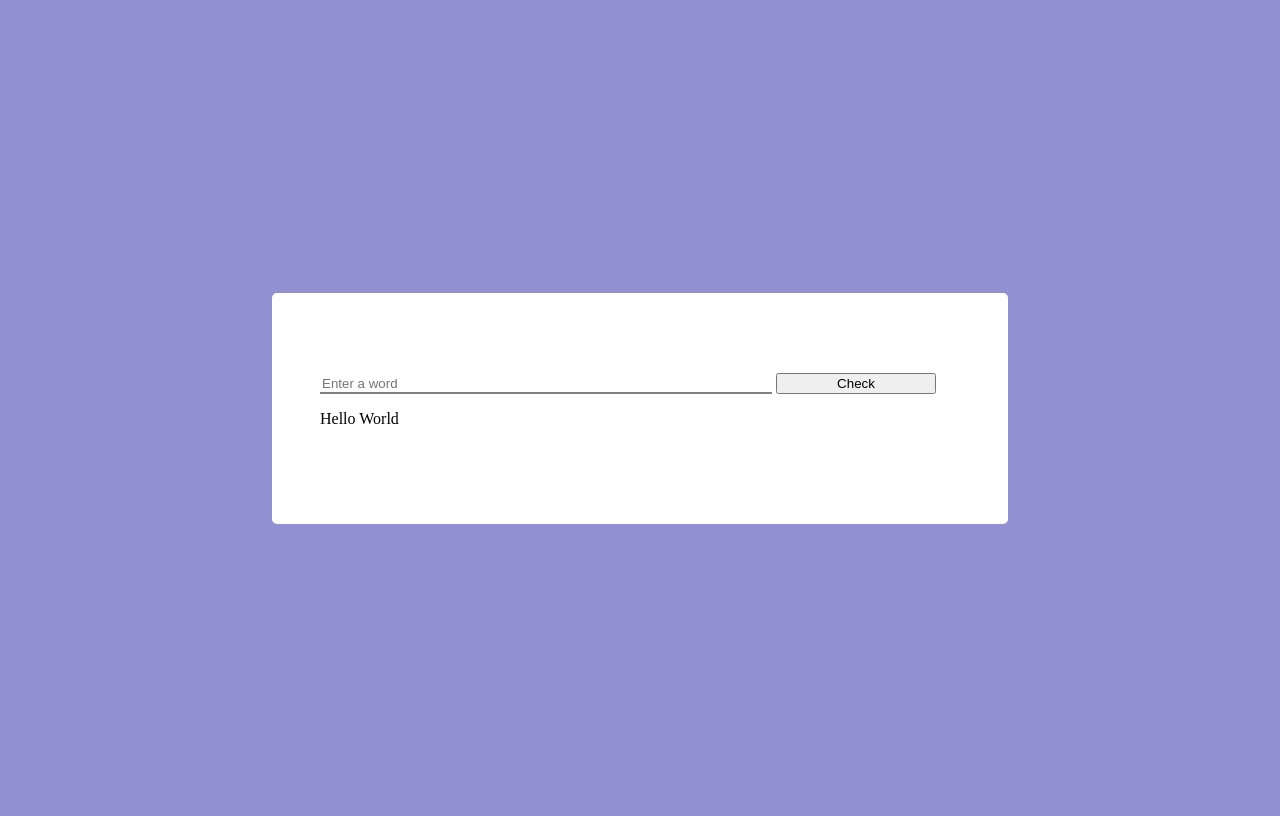
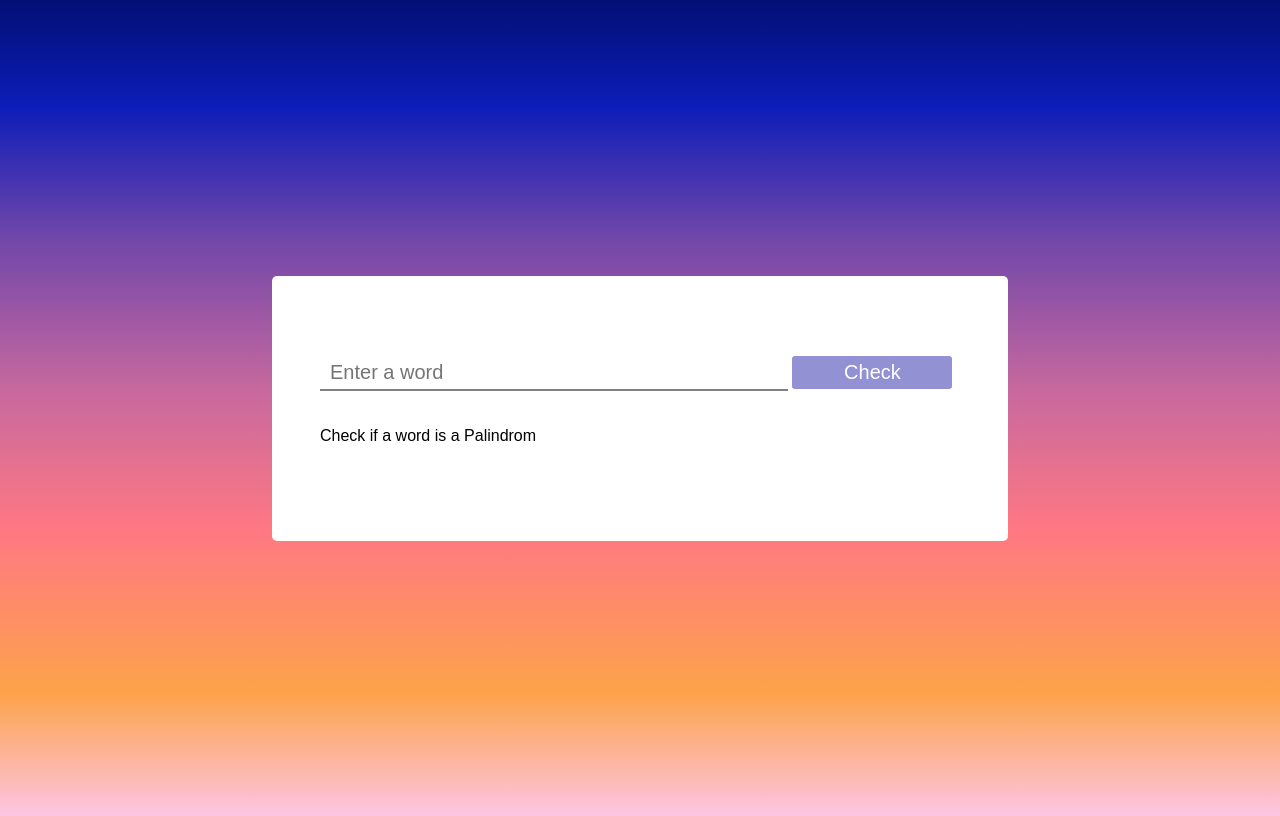
Before and after one commit to esther-v/palindrome-checker, a plain HTML site: page index.html in a window 1280 px wide. Drawn offline with Linux system fonts and the light colour scheme.

Commit message:
add style 🌈

```diff
--- a/index.html
+++ b/index.html
@@ -4,17 +4,17 @@
     <meta charset="UTF-8">
     <meta http-equiv="X-UA-Compatible" content="IE=edge">
     <meta name="viewport" content="width=device-width, initial-scale=1.0">
-    <title>Document</title>
+    <title>Palindrome Checker</title>
     <link rel="stylesheet" href="style.css">
 </head>
 <body>
-    <main>
-        <div class="container pal">
-            <input type="text" class="input-text" placeholder="Enter a word">
-            <button class="btn">Check</button>
-            <p class="result">Hello World</p>
-        </div>
-    </main>
+
+    <div class="container pal">
+        <input type="text" class="input-text" placeholder="Enter a word">
+        <button class="btn">Check</button>
+        <p class="result">Check if a word is a Palindrom</p>
+    </div>
+
    <script src="script.js"></script>
 </body>
 </html>
--- a/style.css
+++ b/style.css
@@ -1,12 +1,10 @@
 body{
-    background-color: rgb(145, 145, 211);
-}
-main{
-    width: 100%;
+    background-image: linear-gradient(to top, #fcc5e4 0%, #fda34b 15%, #ff7882 35%, #c8699e 52%, #7046aa 71%, #0c1db8 87%, #020f75 100%);
     height: 100vh;
     display: flex;
     justify-content: center;
     align-items: center;
+    font-family: sans-serif;
 }
 .pal{
     width: 40rem;
@@ -14,11 +12,20 @@ main{
     padding: 5rem 3rem;
     border-radius: 5px;
 }
+input, button{
+    border: none;
+    outline: none;
+    padding: 5px 10px;
+    font-size: 20px;
+}
 input{
     width: 70%;
-    border: none;
     border-bottom: 2px solid grey;
+    margin-bottom: 20px;
 }
 button {
     width: 25%;
+    background:rgb(145, 145, 211);
+    color: white;
+    border-radius: 3px;
 }
```
